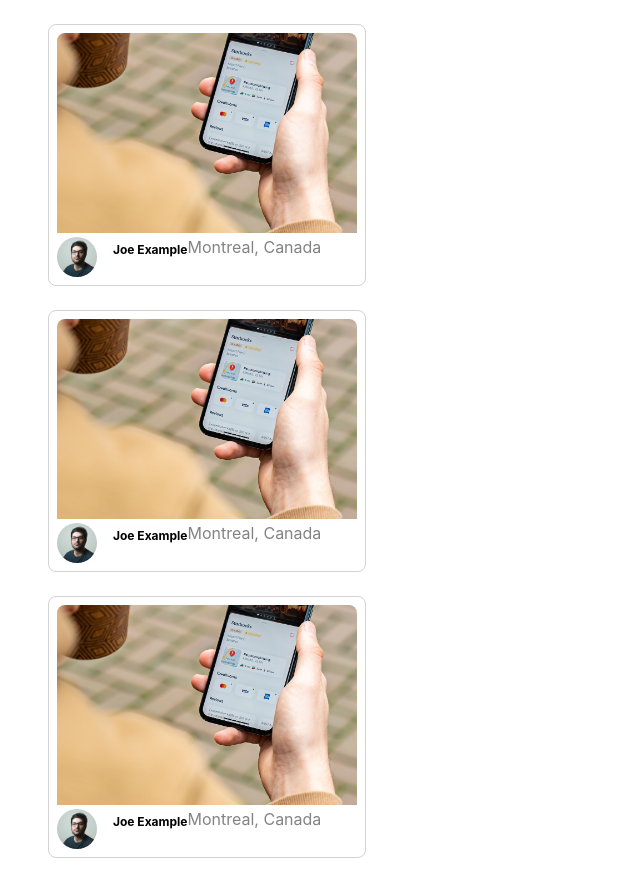
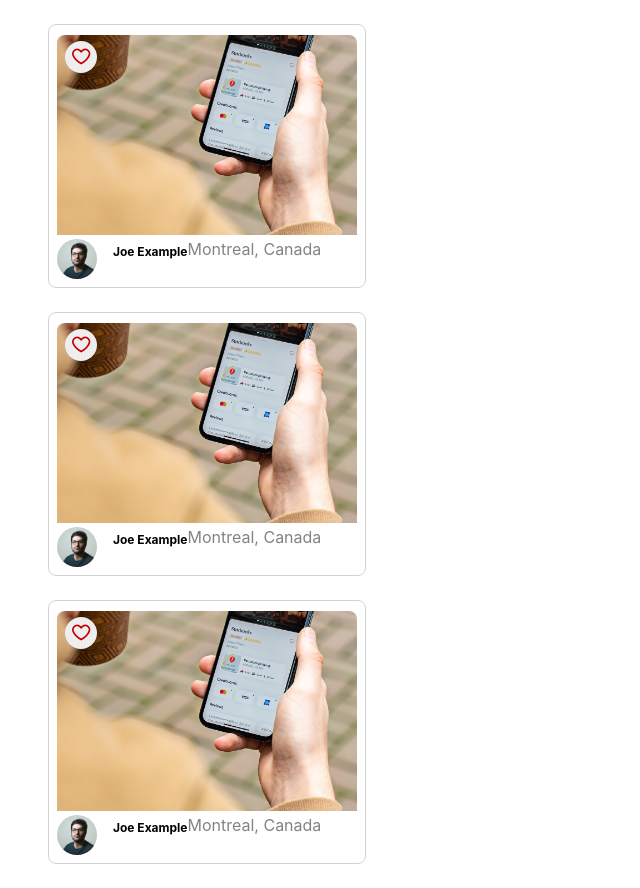
Before and after one commit to Charlisteketee/PhotoLabs, a React (Create React App) app in the folder frontend/: page / in a window 1280 px wide. Shown: the whole page, without its empty margins (0-640 px from the left). Built offline with nearby package versions, Linux system fonts and the light colour scheme; the HTML template or start-up script is replaced by a standard one.

Commit message:
Add heart icon

```diff
--- a/frontend/src/App.jsx
+++ b/frontend/src/App.jsx
@@ -25,7 +25,7 @@
     <div className="App">
       {/* Use .map() to iterate over the array and render PhotoListItem 3 times */}
       {photos.map((_, index) => (
-      <PhotoListItem className=".photo-list" key={sampleDataForPhotoListItem.id} photo={sampleDataForPhotoListItem} />
+      <PhotoListItem className=".photo-list" key={index} photo={sampleDataForPhotoListItem} />
       ))}
     </div>
   );
--- a/frontend/src/components/PhotoFavButton.jsx
+++ b/frontend/src/components/PhotoFavButton.jsx
@@ -3,11 +3,20 @@
 import FavIcon from './FavIcon';
 import '../styles/PhotoFavButton.scss';
 
-function PhotoFavButton() {
+
+function PhotoFavButton(props) {
+  // state to track if the heart icon is selected
+  const [isSelected, setIsSelected] = useState(false);
+
+  const handleClick = () => {
+    setIsSelected(!isSelected);
+  }
+
   return (
-    <div className="photo-list__fav-icon">
+    <div className="photo-list__fav-icon" onClick={handleClick}>
       <div className="photo-list__fav-icon-svg">
-        {/* Insert React */}
+        {/* pass isSelected state to FavIcon component */}
+        <FavIcon selected={isSelected} />
       </div>
     </div>
   );
--- a/frontend/src/components/PhotoListItem.jsx
+++ b/frontend/src/components/PhotoListItem.jsx
@@ -1,9 +1,11 @@
 import React from "react";
+import PhotoFavButton from "./PhotoFavButton";
 import "../styles/PhotoListItem.scss";
 
 const PhotoListItem = (props) => {
   return (
     <div className="photo-list__item">
+      <PhotoFavButton />
       <img src={props.photo.imageSource} alt={`Photo id: ${props.photo.id}`} className="photo-list__image"/>
       <div>
         <div className="photo-list__user-details">
```
